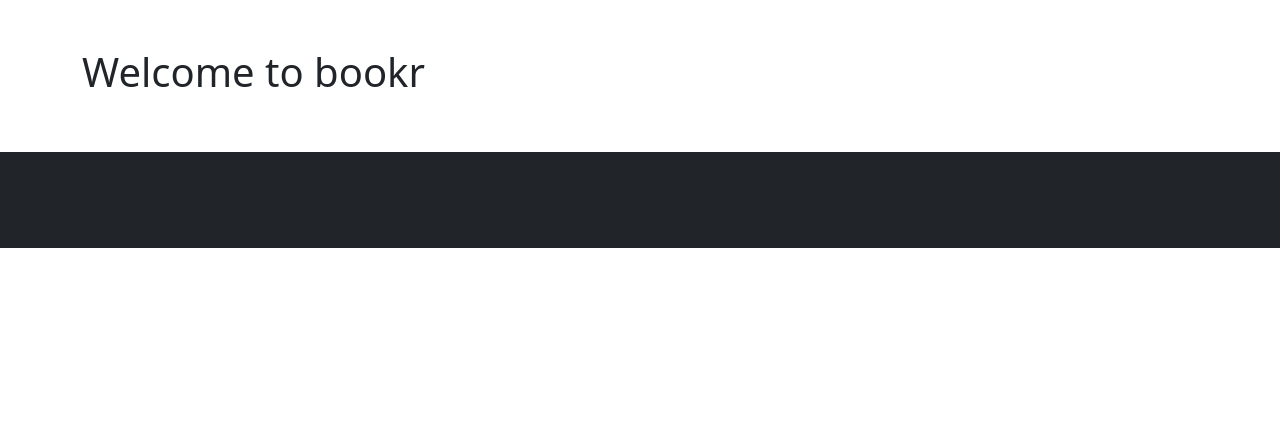
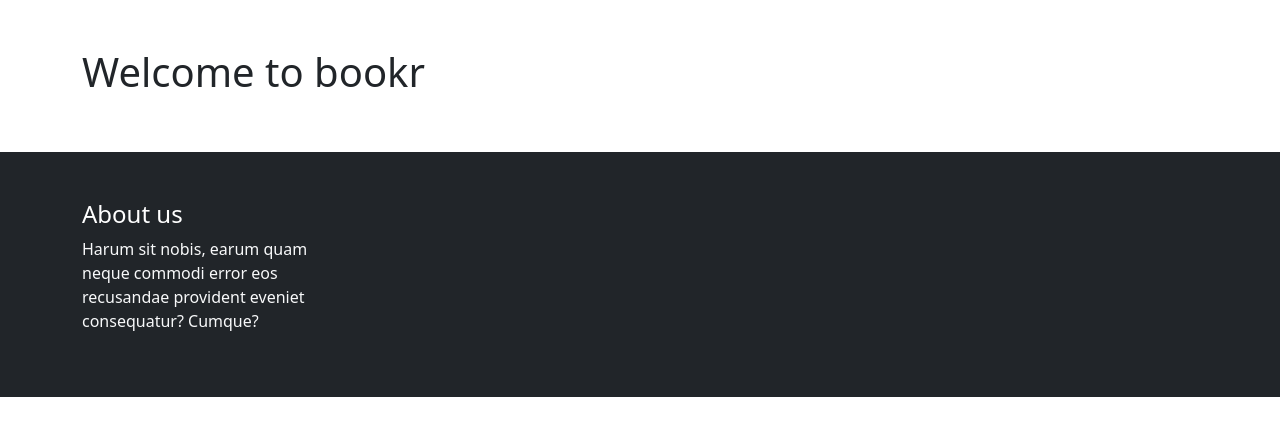
Before and after one commit to paulnyabaro/bookr, a Django app: page / in a window 1280 px wide. Shown: the part 57-493 px from the top of the page. Run offline with Django 4.2, Linux system fonts and the light colour scheme; parts of the project's set-up code (start-up, migrations or seed data) failed here and were passed over.

Commit message:
Working on the footer

```diff
--- a/templates/_base.html
+++ b/templates/_base.html
@@ -47,7 +47,10 @@
     <footer class="py-4 py-lg-5 bg-dark">
         <div class="container">
             <div class="row">
-
+                <div class="col-md-3">
+                    <h4 class="text-white">About us</h4>
+                    <p class="text-light">Harum sit nobis, earum quam neque commodi error eos recusandae provident eveniet consequatur? Cumque?</p>
+                </div>
             </div>
         </div>
     </footer>
```
